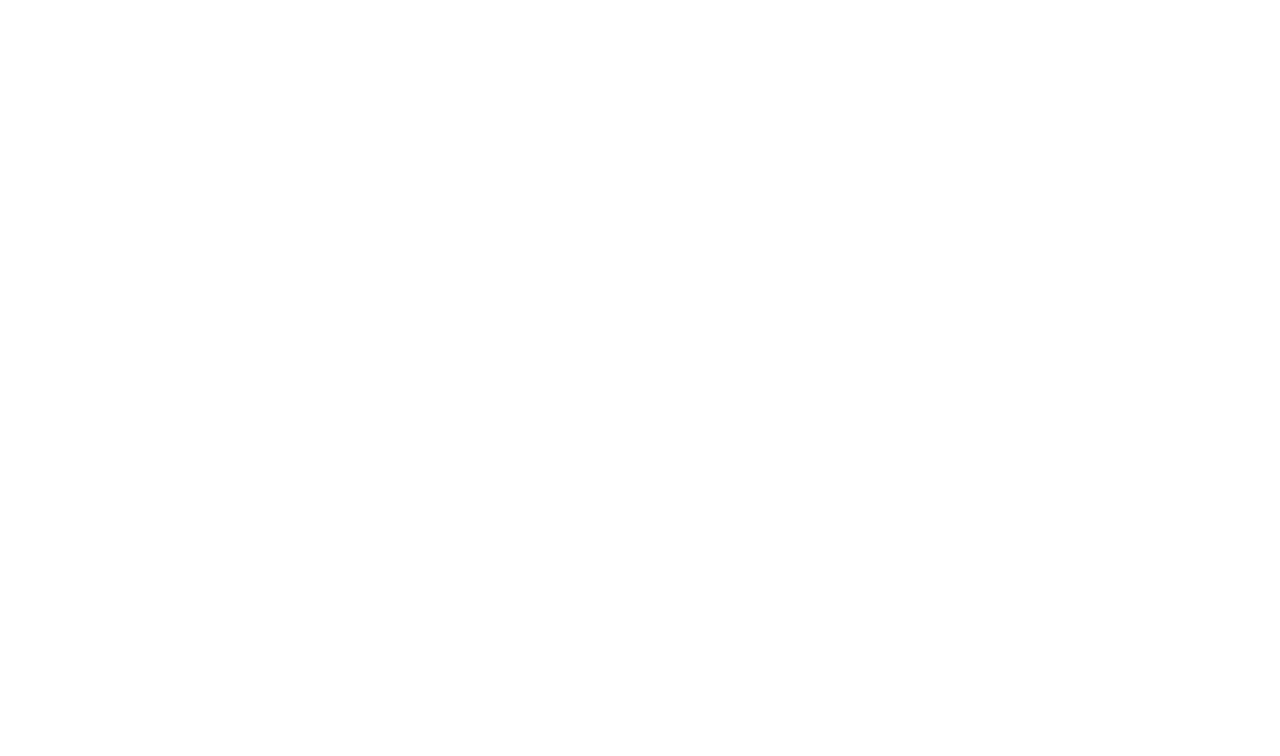
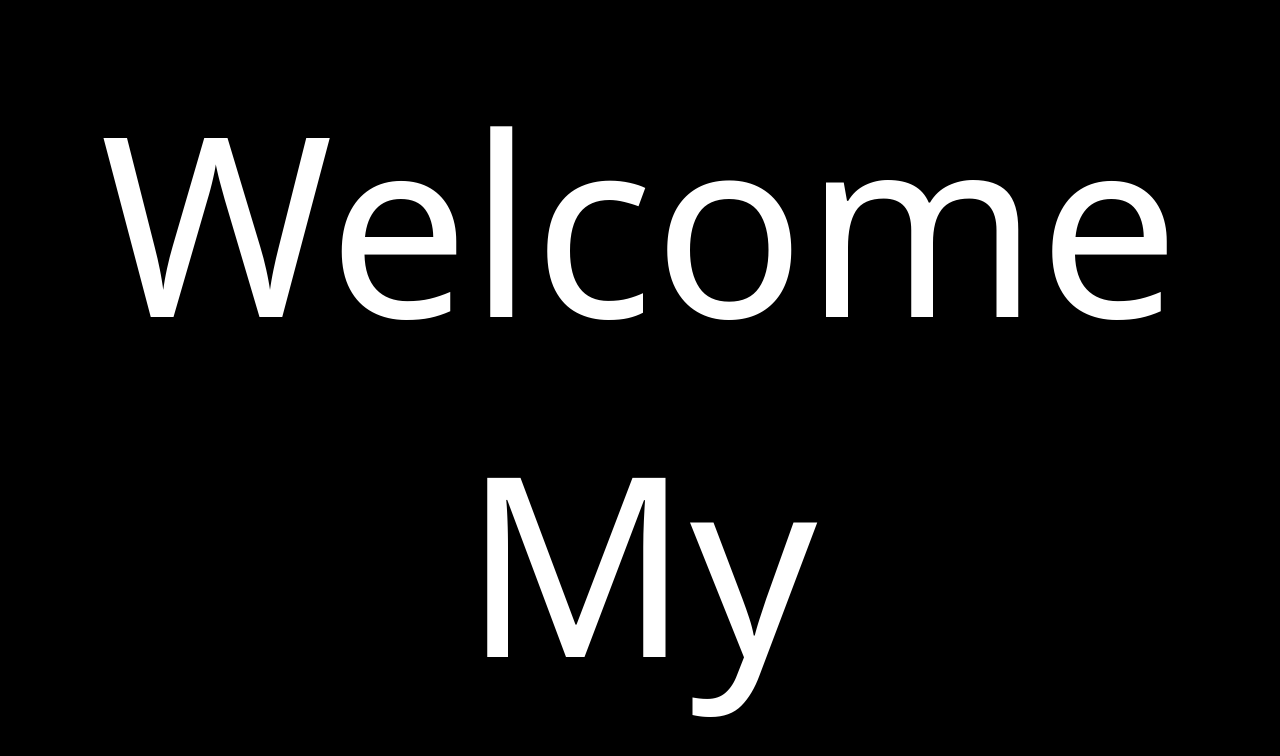
Before and after one commit to tairaira4/PortFolio, a React (Create React App) app: page / in a window 1280 px wide. Before the commit this address had no page. Shown: the top 756 px of the page. Built offline with nearby package versions, Linux system fonts and the light colour scheme.

Commit message:
router追加

```diff
--- a/src/components/routes/Routes.tsx
+++ b/src/components/routes/Routes.tsx
@@ -20,6 +20,7 @@ export const RouterConfig: React.VFC = () => {
           <Route path='/PortFolio/favorite' element={<Favorite />} />
           {/* <Route path='/PortFolio/favorite2' element={<Favorite2 />} /> */}
           <Route path='/PortFolio/contact' element={<Contact />} />
+          <Route path='*' element={<Home />} />
         </Routes>
       </BrowserRouter>
     </>
```
